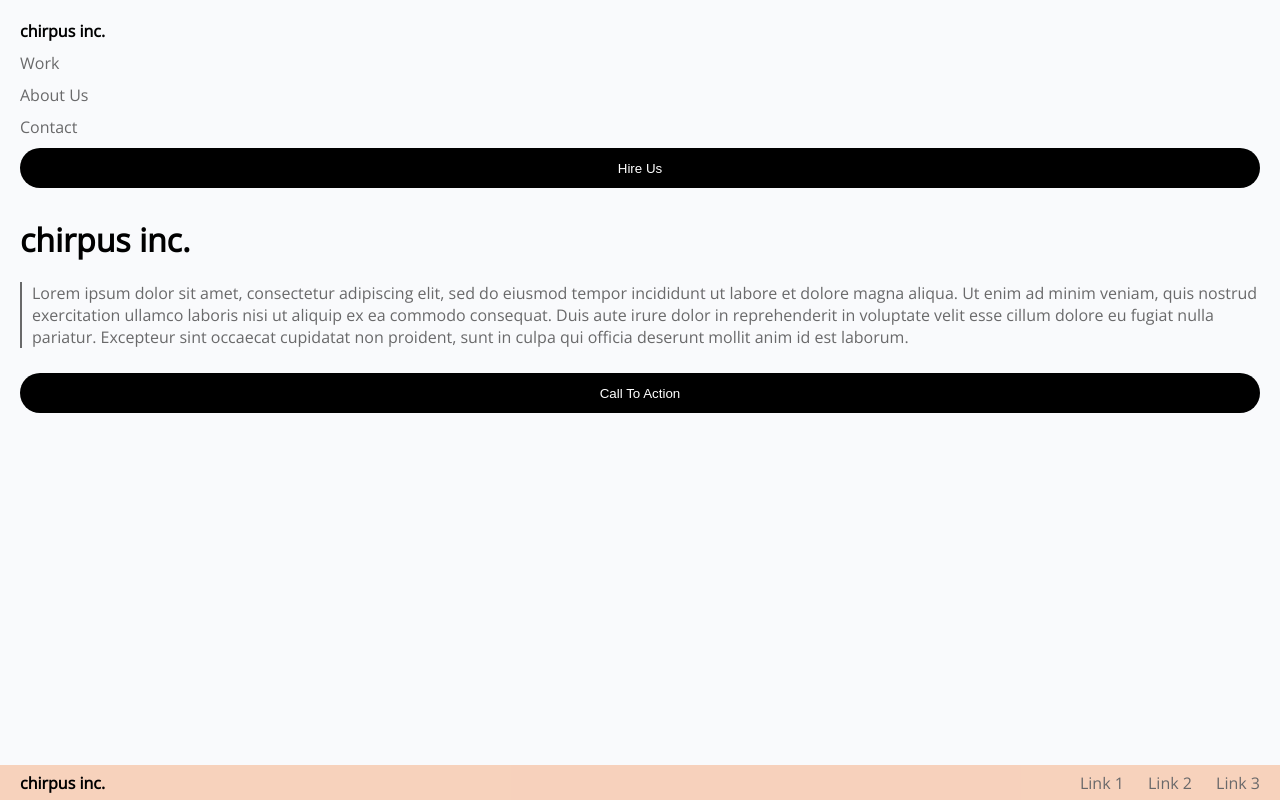
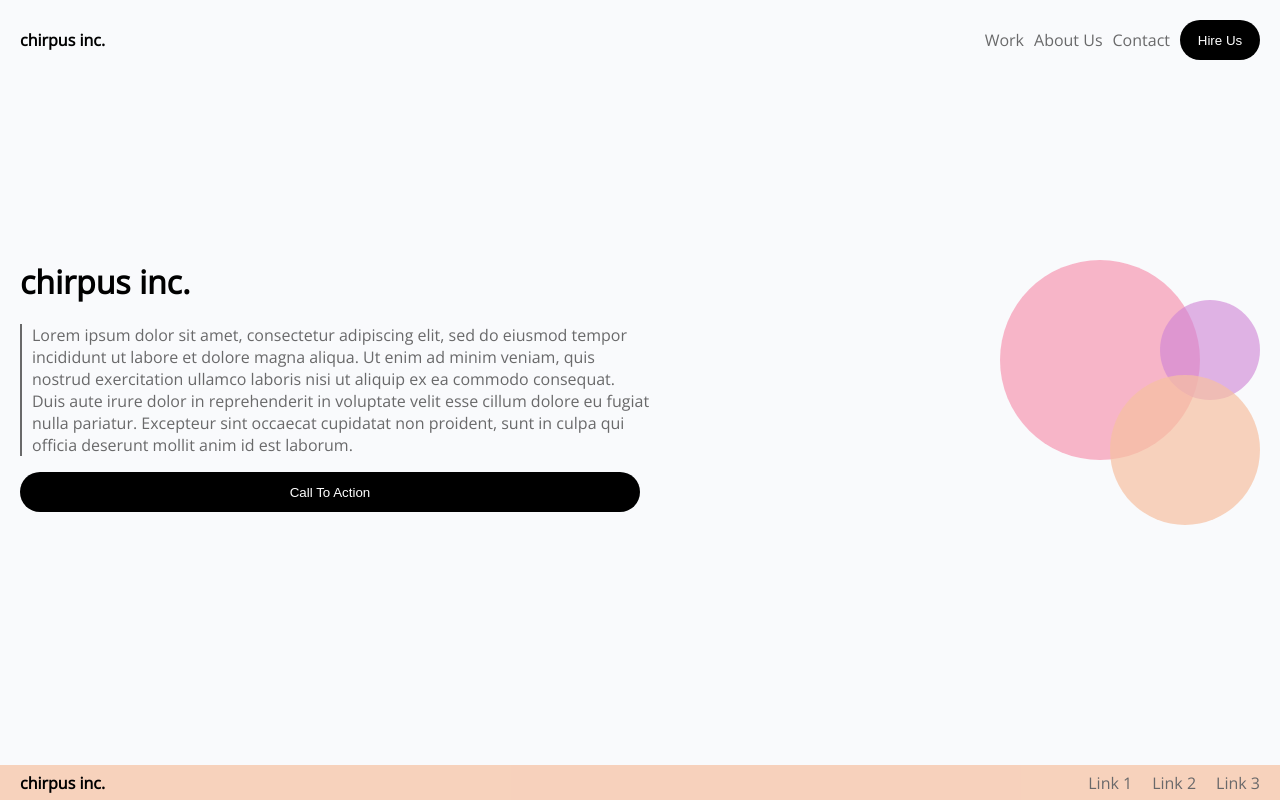
Before and after one commit to NickHamer23/Hamer-Lab1-Pt1, a plain HTML site: page index.html in a window 1280 px wide. Drawn offline with nearby package versions, Linux system fonts and the light colour scheme.

Commit message:
Second commit Lab1 Part2

```diff
--- a/index.html
+++ b/index.html
@@ -12,8 +12,9 @@
 </head>
 <body>
 
-    <header class="bold">chirpus inc.</header>
-
+    <header>
+        <h1>chirpus inc.</h1>
+        <div>
             <nav>
                 <ul>
                     <li><a href="" alt="Work">Work</a></li>
@@ -21,32 +22,31 @@
                     <li><a href="" alt="Contact">Contact</a></li>
                 </ul>
             </nav>
+            <button>Hire Us</button>
+        </div>
+    </header>
 
-    <div class="buttonmargin">
-        <form action="">
-            <button>Hire Us</button>
-        </form>
-    </div>
-
-    <div class="mainmargins">
-        <h1 class="bold">chirpus inc.</h1>
+    <main>
+        <div>
+            <h1>chirpus inc.</h1>
             <p>Lorem ipsum dolor sit amet, consectetur adipiscing elit, sed do eiusmod tempor incididunt ut labore et dolore magna aliqua. Ut enim ad minim veniam, quis nostrud exercitation ullamco laboris nisi ut aliquip ex ea commodo consequat.
                 Duis aute irure dolor in reprehenderit in voluptate velit esse cillum dolore eu fugiat nulla pariatur. Excepteur sint occaecat cupidatat non proident, sunt in culpa qui officia deserunt mollit anim id est laborum.</p>
+            <button>Call To Action</button>
         </div>
-
         <div>
-        <form action="">
-            <button>Call To Action</button>
-        </form>
+            <span class="pinkcir"></span>
+            <span class="peachcir"></span>
+            <span class="purplecir"></span>
         </div>
+    </main>
 
     <footer>
         <div class="footerchirp">chirpus inc.</div>
-        <nav class="footernav">
+        <nav>
             <ul>
-                <li class="horizontallist"><a href="" alt="Link 1">Link 1</a></li>
-                <li class="horizontallist"><a href="" alt="Link 2">Link 2</a></li>
-                <li class="horizontallist"><a href="" alt="Link 3">Link 3</a></li>
+                <li><a href="" alt="Link 1">Link 1</a></li>
+                <li><a href="" alt="Link 2">Link 2</a></li>
+                <li><a href="" alt="Link 3">Link 3</a></li>
             </ul>
         </nav>
     </footer>
--- a/style.css
+++ b/style.css
@@ -14,27 +14,26 @@ a:visited{
     color: #69696a
 }
 
-li{
-    margin-top: 10px;
-}
-
-.bold{
-    font-weight: bold;
-}
-
-.buttonmargin{
-    margin-top: 10px;
-}
-
-.mainmargins{
-    margin-top: 30px;
-    margin-bottom: 25px;
-}
-
 ul{
     list-style-type: none;
     margin: 0;
     padding: 0;
+}
+
+header{
+    display:flex;
+    flex-direction: column;
+    font-size: 16px;
+
+}
+
+header h1{
+    font-size: 16px;
+    margin: 0 0 10px 0;
+}
+
+header nav ul li{
+    margin-bottom: 10px;
 }
 
 button{
@@ -55,27 +54,95 @@ p{
 
 footer {
     position: fixed;
-    display: inline-flex;
+    display: flex;
     height: 35px;
     background-color: rgba(247, 193, 162, 0.7);
-    bottom: 0px;
-    left: 0px;
-    right: 0px;
-    margin-bottom: 0px;
+    bottom: 0;
+    left: 0;
+    right: 0;
     flex-direction: row;
     justify-content: space-between;
     align-items: center;
-    z-index: 100;
 }
 
 .footerchirp{
     margin-left: 20px;
     font-weight: bold;
 }
-.footernav{
-    margin-right: 20px;
+
+footer ul{
+    display:flex;
+    flex-direction: row;
 }
-.horizontallist{
-    margin-left: 20px;
-    display: inline;
+
+footer nav ul li{
+    margin-right:20px
 }
+
+@media screen and (min-width: 768px){
+    header{
+        flex-direction: row;
+        align-items: center;
+        justify-content: space-between;
+    }
+    header div{
+        display:flex;
+        align-items: center;
+    }
+    header h1 {
+        margin-bottom: 0;
+    }
+    header button{
+        width:80px;
+    }
+    header nav ul{
+        display:flex;
+        flex-direction: row;
+    }
+    header nav ul li{
+        margin: 0 10px 0 0;
+    }
+    main{
+        margin-top: 200px;
+    }
+    main p{
+        width:50%;
+    }
+    main button{
+        width:50%;
+    }
+    .pinkcir{
+        position:absolute;
+        right: 80px;
+        top:260px;
+        background-color: rgba(247, 136, 167, 0.6);
+        height: 200px;
+        width: 200px;
+        border-radius: 50%;
+        display:inline-block;
+        z-index: 0;
+    }
+    .peachcir{
+        position: absolute;
+        right:20px;
+        top: 375px;
+        background-color: rgba(247, 193, 162, 0.7);
+        height: 150px;
+        width: 150px;
+        border-radius: 50%;
+        display:inline-block;
+        z-index: 100;
+
+    }
+    .purplecir{
+        position: absolute;
+        right: 20px;
+        top: 300px;
+        background-color: rgba(207, 130, 213, 0.6);
+        height: 100px;
+        width: 100px;
+        border-radius: 50%;
+        display:inline-block;
+        z-index: 50;
+    }
+}
```
Lines whose indentation alone changed are shown as unchanged.
